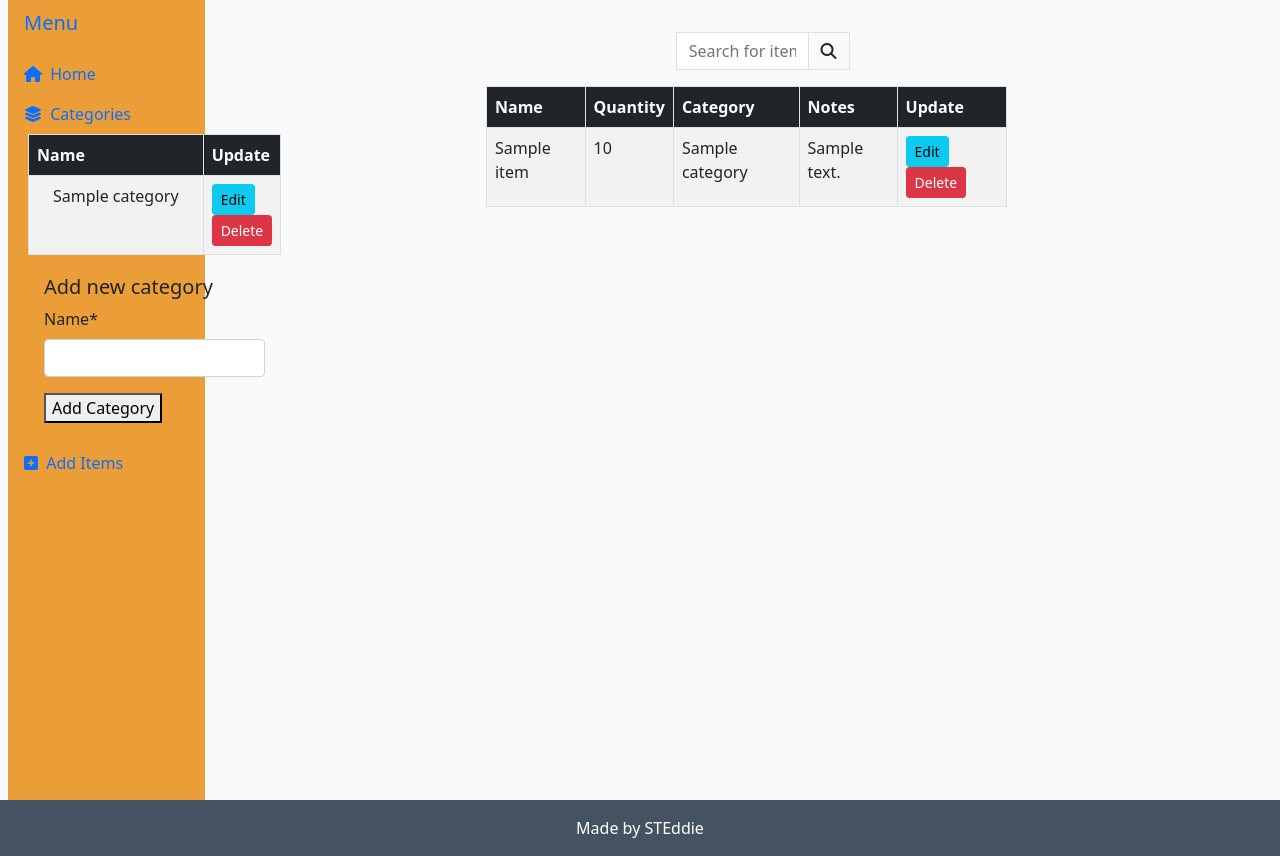
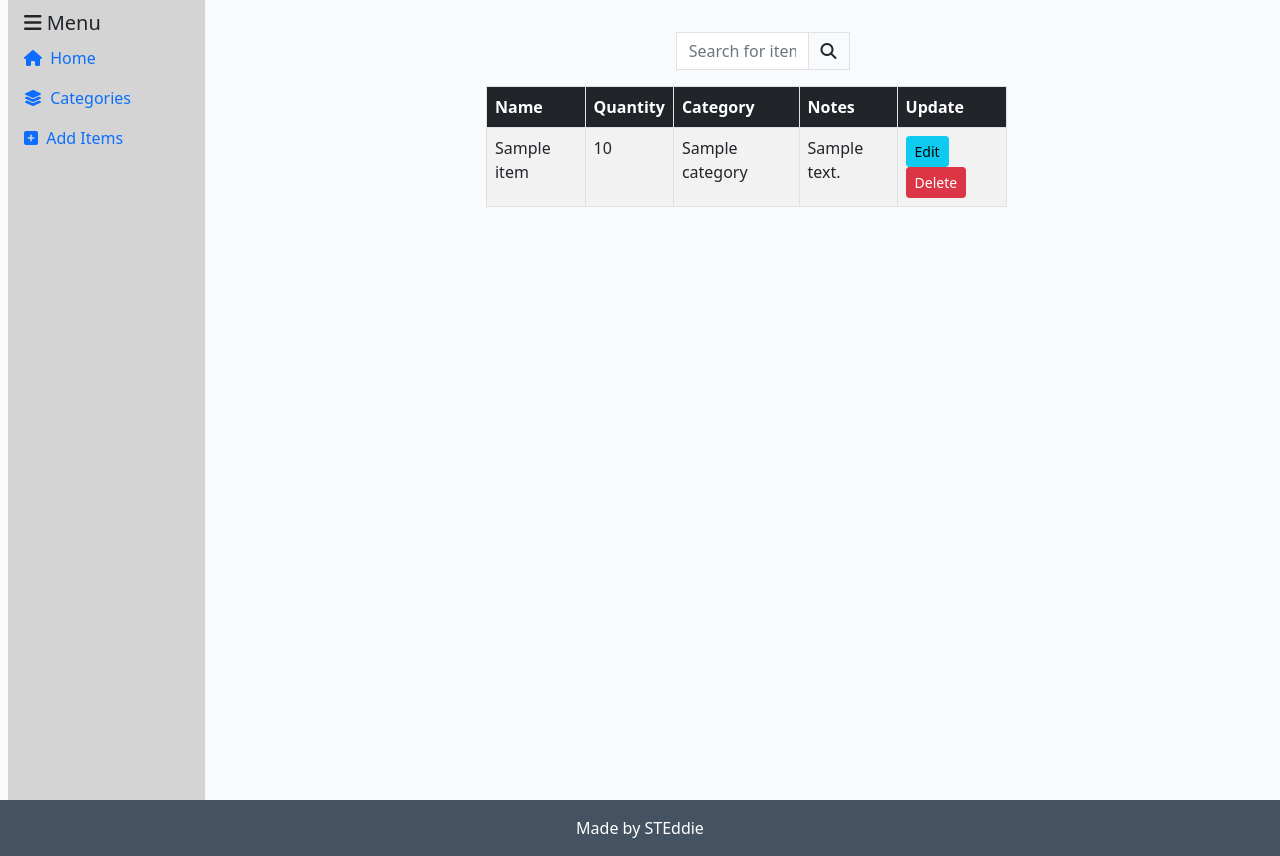
Before and after one commit to EddieStn/inventory, a Django app: page / in a window 1280 px wide. Shown: the part 56-912 px from the top of the page. Run offline with Django 4.2, Linux system fonts and the light colour scheme; a user stored in the database is signed in; tables that the repository leaves empty hold one stand-in row (values such as "Sample post"); some libraries are stand-ins or nearby versions.

Commit message:
Style the side menu divs

```diff
--- a/shelf/views.py
+++ b/shelf/views.py
@@ -22,10 +22,12 @@
             add_item = ItemForm(request.POST)
             if add_item.is_valid():
                 add_item.save()
+                return redirect('home')
         if 'add_category' in request.POST:
             add_category = CategoryForm(request.POST)
             if add_category.is_valid():
                 add_category.save()
+                return redirect('home')
 
     if request.GET:
         if 'category' in request.GET:
--- a/static/css/style.css
+++ b/static/css/style.css
@@ -7,8 +7,12 @@
     background-color: #7791c9;
 }
 
-.bg-orange {
-    background-color: #eb9d37;
+.bg-menu {
+    background-color: rgb(212, 212, 212);
+}
+
+.bg-submenu {
+    background-color: rgb(230, 230, 230);
 }
 
 .light-bg {
@@ -51,6 +55,11 @@
 }
 
 .tbodyDiv{
-    max-height: clamp(5em,70vh,60vh);
+    max-height: clamp(5em,50vh,60vh);
     overflow: auto;
 }
+
+.catDivs {
+    line-height: 2em;
+    padding: .5em;
+}
--- a/templates/index.html
+++ b/templates/index.html
@@ -1,16 +1,14 @@
 {% extends "base.html" %}
 {% load crispy_forms_tags %}
-{% block title %} Item Page {% endblock %}
+{% block title %} Home Page {% endblock %}
 
 {% block content %}
 <div class="container-fluid">
     <div class="row flex-nowrap">
         <div class="col-auto col-md-3 col-xl-2 px-sm-2 px-0">
-            <div class="d-flex flex-column align-items-center align-items-sm-start px-3 pt-2 bg-orange min-vh-100">
-                <a href="{% url 'home' %}" class="d-flex align-items-center pb-3 mb-md-0 me-md-auto  text-decoration-none">
-                    <span class="fs-5 d-none d-sm-inline">Menu</span>
-                </a>
-                <ul class="nav nav-pills flex-column mb-sm-auto mb-0  align-items-sm-start" id="menu">
+            <div class="d-flex flex-column align-items-center align-items-sm-start px-3 pt-2 bg-menu min-vh-100">
+                <span class="fs-5 d-none d-sm-inline"><i class="fa-solid fa-bars"></i> Menu</span>
+                <ul class="nav nav-pills flex-column mb-sm-auto mb-0 align-items-sm-start" id="menu">
                     <li class="nav-item">
                         <a href="{% url 'home' %}" class="nav-link align-middle px-0">
                             <i class="fa-solid fa-house"></i> <span class="ms-1 d-none d-sm-inline">Home</span>
@@ -19,33 +17,24 @@
                     <li>
                         <a href="#submenu1" data-bs-toggle="collapse" class="nav-link px-0 align-middle">
                             <i class="fa-solid fa-layer-group"></i> <span class="ms-1 d-none d-sm-inline">Categories</span> </a>
-                        <ul class="collapse show nav flex-column ms-1" id="submenu1" data-bs-parent="#menu">
-                            <li>
-                                <table class="table table-bordered bg-white table-striped">
-                                    <thead class="thead-dark sticky-top bg-dark text-white">
-                                        <tr>
-                                            <th scope="col">Name</th>
-                                            <th scope="col">Update</th>
-                                        </tr>
-                                    </thead>
-                                    <tbody>
+                        <ul class="collapse nav flex-column ms-1" id="submenu1" data-bs-parent="#menu">
+                            <li class="tbodyDiv">
                                 {% for category in category %}
-                                        <tr>
-                                            <td>
+                                <div class="catDivs bg-submenu">
+
+
                                     <a class="dropdown-item d-inline" href="#">{{ category.name }}</a>
-                                            </td>
-                                            <td>
-                                                <a class="btn btn-info btn-sm mr-2"
+
+                                    <a class="btn btn-danger btn-sm float-end"
+                                    href="{% url 'category-delete' category.id %}">Delete</a>
+                                    <a class="btn btn-info btn-sm float-end"
                                     href="{% url 'category-edit' category.id %}">Edit</a>
-                                                <a class="btn btn-danger btn-sm ml-2"
-                                                href="{% url 'category-delete' category.id %}">Delete</a>
-                                            </td>
-                                        </tr>
+                                </div>
+                                <hr>
                                 {% endfor %}
-                                    </tbody>
-                                </table>
                             </li>
-                            <li class="dropdown-item" href="#">
+
+                            <li class="dropdown-item bg-submenu mt-3" href="#">
                                 <h5>Add new category</h5>
                                 <form method="POST">
                                     {% csrf_token %}
@@ -62,10 +51,11 @@
                     </li>
 
                     <li>
-                        <a href="#submenu2" data-bs-toggle="collapse" class="nav-link px-0 align-middle ">
+                        <a href="#submenu2" data-bs-toggle="collapse" class="nav-link px-0 align-middle">
                             <i class="fa-solid fa-square-plus"></i> <span class="ms-1 d-none d-sm-inline">Add Items</span></a>
+                            <div >
                                 <div class="collapse nav flex-column ms-1" id="submenu2" data-bs-parent="#menu">
-                            <form method="POST">
+                                    <form method="POST" class="bg-submenu p-2">
                                         {% csrf_token %}
                                         {{ add_item|crispy }}
                                         <div>
@@ -74,6 +64,7 @@
                                             </p>
                                         </div>
                                     </form>
+                                </div>
                             </div>
                     </li>
                 </ul>
```
Also changed, not shown: views.txt (+26 -0 lines). Lines whose indentation alone changed are shown as unchanged.
